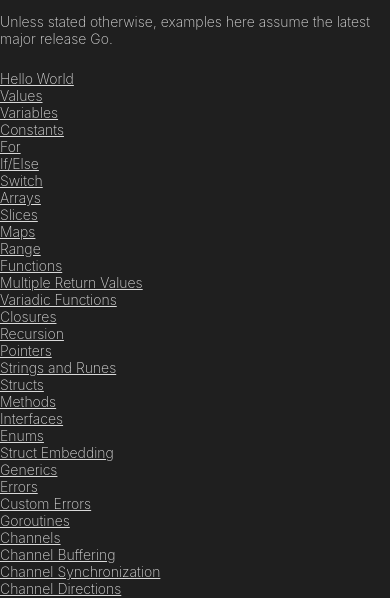
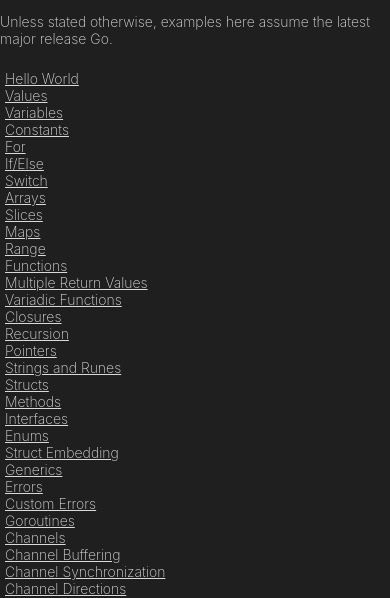
Before and after one commit to Miki535/GoByExample-on-react-native, a React Native app in the folder GoByExample/: screen / in a window 390 px wide. Shown: the part 236-834 px from the top of the page. Built offline with nearby package versions, Linux system fonts and the light colour scheme.

Commit message:
Update App.js

```diff
--- a/GoByExample/App.js
+++ b/GoByExample/App.js
@@ -142,6 +142,7 @@
     fontSize: '17.5',
     fontWeight: '235',
     textDecorationLine: 'underline',
+    marginLeft: 5,
   },
   centeredContainer: {
     flex: 1,
```
